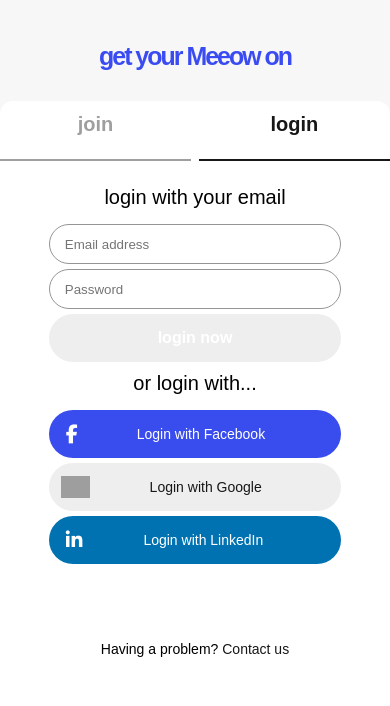
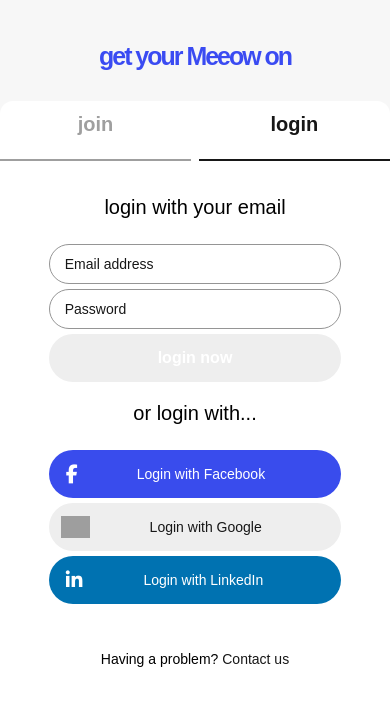
Before and after one commit to maisiemay06/join-login, a React (Create React App) app: page / in a window 390 px wide. Shown: the top 706 px of the page. Built offline with nearby package versions, Linux system fonts and the light colour scheme; grey boxes are pictures that could not be loaded; a web font is replaced by a local one.

Commit message:
Update App.css

```diff
--- a/src/App.css
+++ b/src/App.css
@@ -117,6 +117,10 @@
   height: 40px;
   transition: 0.3s linear;
   box-sizing: border-box;
+}
+.login input::placeholder {
+  font-size: 0.875rem;
+  color: #171717;
 }
 .valid-entry {
   border: solid 0.8px #959595;
@@ -309,8 +313,11 @@
     margin: 30px auto;
     border-radius: 13px 13px 0 0;
   }
-  .card-title {
+  .login .card-title {
     margin: 10px 0;
+  }
+  .join .card-title {
+    margin: 25px 0 10px 0;
   }
 
   .login input,
@@ -330,7 +337,7 @@
   .contact {
     background-color: var(--white);
     height: 200px;
-    margin-top: -90px;
+    margin-top: -80px;
     width: 100%;
     margin-bottom: 0;
   }
```
